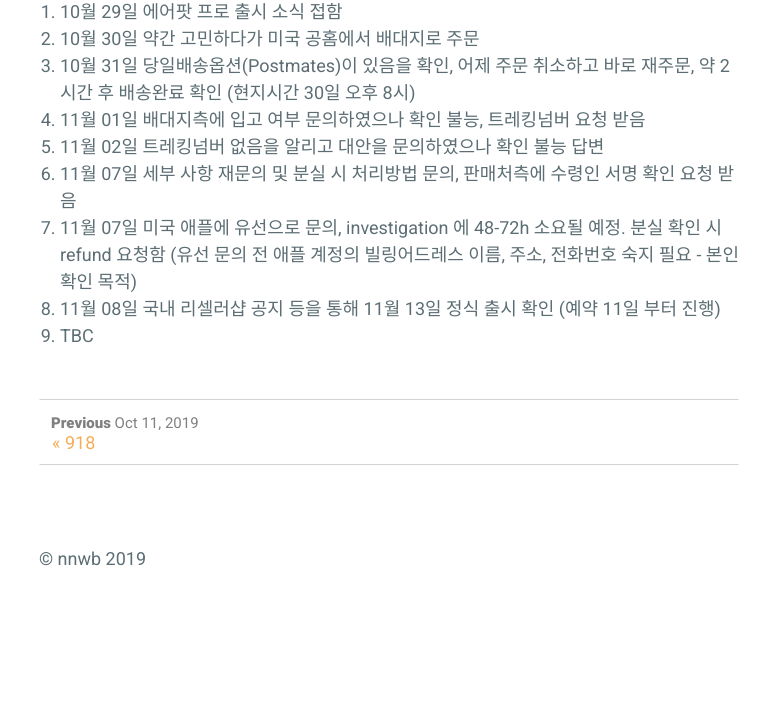
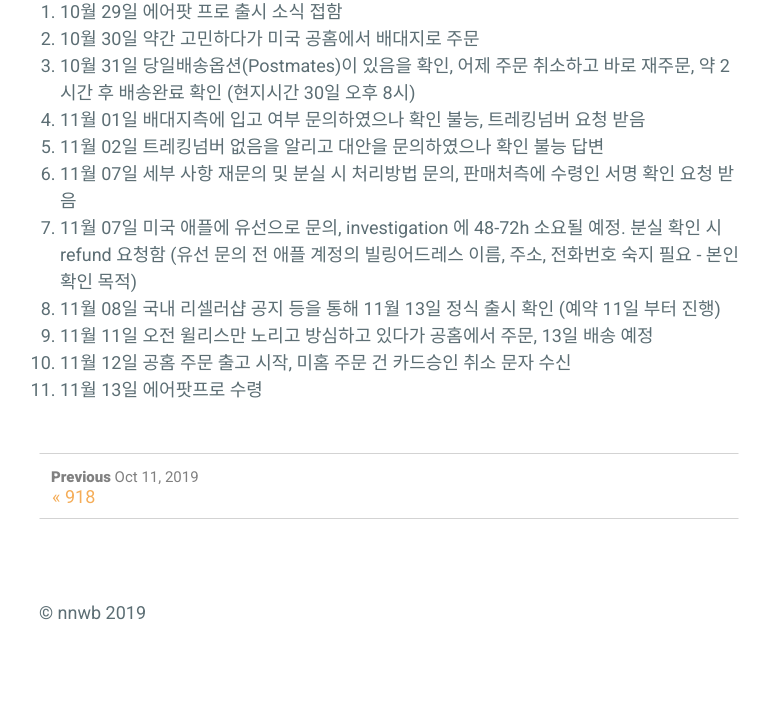
Before and after one commit to nnwb/nnwb.github.io, a Jekyll site: the page built from _posts/2019-11-08-airpodspro.md, in a window 1280 px wide. Shown: the part 623-1349 px from the top of the page, without its empty margins (251-1021 px from the left). Built offline with Jekyll 4.4.1, drawn with Linux system fonts in a browser that asks for light colours; comment, search, counter and statistics services are not loaded; before the commit the page ends 1295 px from its top, so only the background shows below that.

Commit message:
Update 2019-11-08-airpodspro.md

```diff
--- a/_posts/2019-11-08-airpodspro.md
+++ b/_posts/2019-11-08-airpodspro.md
@@ -16,4 +16,6 @@ comments: true
 6. 11월 07일 세부 사항 재문의 및 분실 시 처리방법 문의, 판매처측에 수령인 서명 확인 요청 받음
 7. 11월 07일 미국 애플에 유선으로 문의, investigation 에 48-72h 소요될 예정. 분실 확인 시 refund 요청함 (유선 문의 전 애플 계정의 빌링어드레스 이름, 주소, 전화번호 숙지 필요 - 본인 확인 목적)
 8. 11월 08일 국내 리셀러샵 공지 등을 통해 11월 13일 정식 출시 확인 (예약 11일 부터 진행)
-9. TBC
+9. 11월 11일 오전 윌리스만 노리고 방심하고 있다가 공홈에서 주문, 13일 배송 예정
+10. 11월 12일 공홈 주문 출고 시작, 미홈 주문 건 카드승인 취소 문자 수신
+11. 11월 13일 에어팟프로 수령
```
